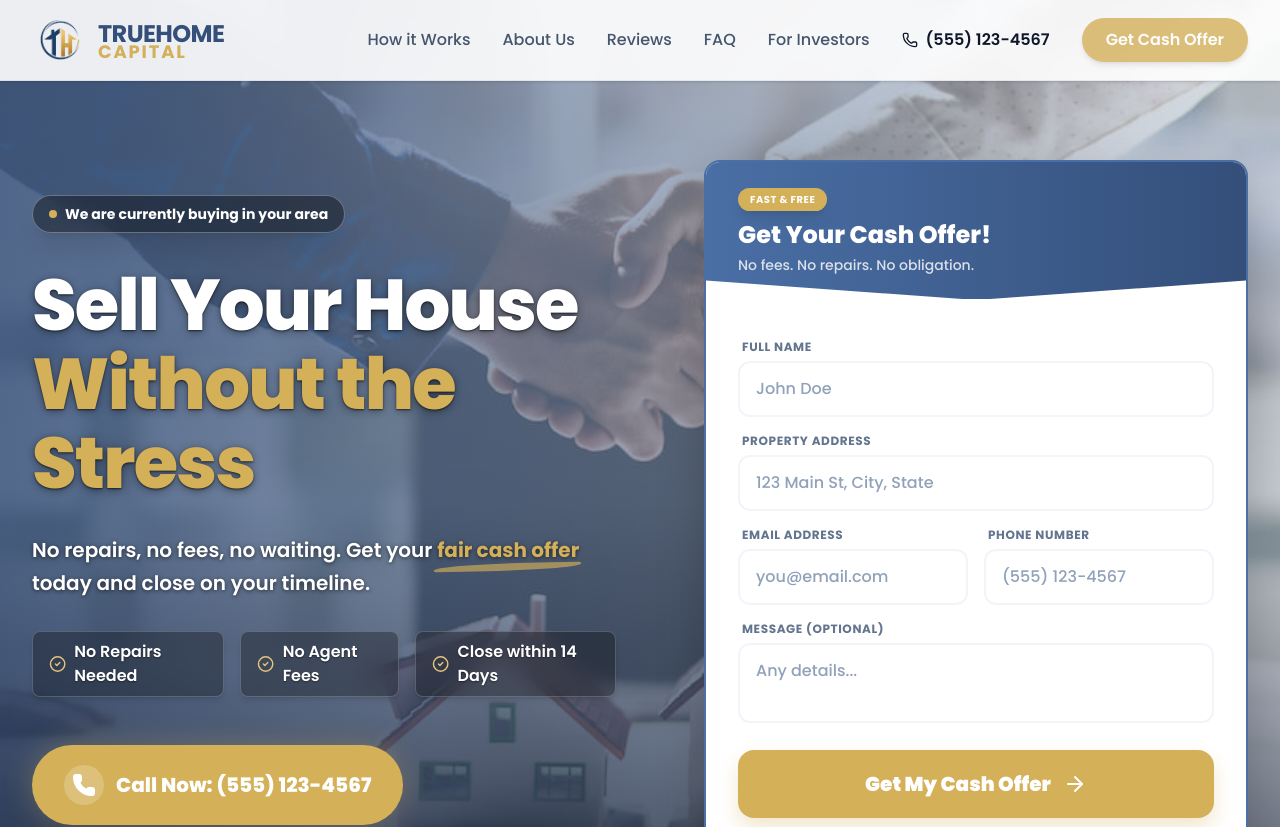
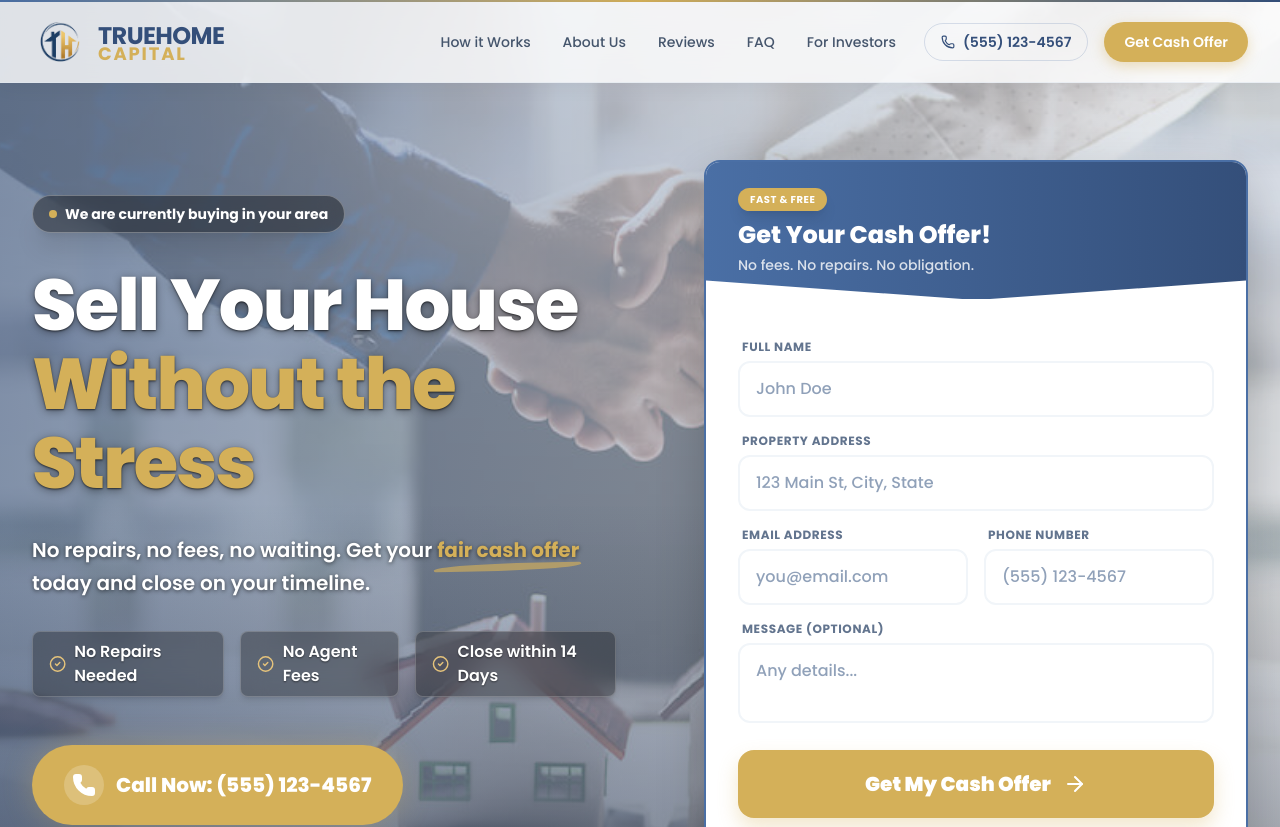
Before and after one commit to synbyte/antigrav, a Next.js app: page / in a window 1280 px wide. Shown: the top 827 px of the page. Built offline with nearby package versions, Linux system fonts and the light colour scheme.

Commit message:
refactor: Redesign the Navbar with updated styling, a new top accent bar, and enhanced hover effects for links and the logo.

```diff
--- a/src/components/HeroSection.tsx
+++ b/src/components/HeroSection.tsx
@@ -8,14 +8,14 @@ export default function HeroSection() {
     return (
         <section className="relative pt-32 pb-20 lg:pt-40 lg:pb-28 overflow-hidden">
             {/* Background Image with Dark Overlay */}
-            <div className="absolute inset-0 z-0 overflow-hidden bg-slate-300">
+            <div className="absolute inset-0 z-0 overflow-hidden bg-slate-100">
                 <div
-                    className="absolute inset-0 opacity-60 bg-cover bg-center bg-no-repeat grayscale-[20%]"
+                    className="absolute inset-0 opacity-45 bg-cover bg-center bg-no-repeat grayscale-[20%]"
                     style={{ backgroundImage: 'url(/hero1.jpg)' }}
                 ></div>
                 {/* Gradient Overlays for Depth and Readability */}
-                <div className="absolute inset-0 bg-linear-to-r from-brand-dark/80 via-brand-dark/40 to-transparent"></div>
-                <div className="absolute inset-0 bg-linear-to-t from-slate-900/80 via-transparent to-transparent"></div>
+                <div className="absolute inset-0 bg-linear-to-r from-brand-dark/55 via-brand-dark/25 to-transparent"></div>
+                <div className="absolute inset-0 bg-linear-to-t from-slate-900/50 via-transparent to-transparent"></div>
             </div>
 
             <div className="container-width relative z-10">
--- a/src/components/Navbar.tsx
+++ b/src/components/Navbar.tsx
@@ -10,13 +10,16 @@ export default function Navbar() {
     const [isOpen, setIsOpen] = useState(false);
 
     return (
-        <nav className="fixed w-full bg-white/90 backdrop-blur-md z-50 border-b border-brand/10 shadow-sm">
+        <nav className="fixed w-full z-50">
+            {/* Thin accent bar at the very top */}
+            <div className="h-0.5 w-full bg-linear-to-r from-brand via-accent to-brand-dark" />
+            <div className="bg-white/80 backdrop-blur-xl border-b border-slate-200/60 shadow-[0_2px_20px_rgba(0,0,0,0.06)]">
                 <div className="max-w-7xl mx-auto px-4 sm:px-6 lg:px-8">
                     <div className="flex justify-between h-20 items-center">
                         {/* Logo */}
                         <div className="flex-shrink-0 flex items-center mr-8">
                             <Link href="/" className="flex items-center gap-2.5 group">
-                            <div className="relative w-12 h-12 md:w-14 md:h-14 flex-shrink-0">
+                                <div className="relative w-12 h-12 md:w-14 md:h-14 flex-shrink-0 group-hover:scale-105 transition-transform duration-300">
                                     <Image
                                         src="/logo_nobg.png"
                                         alt="True Home Capital Logo"
@@ -37,27 +40,34 @@ export default function Navbar() {
                         </div>
 
                         {/* Desktop Menu */}
-                    <div className="hidden md:flex items-center space-x-6 lg:space-x-8">
-                        <Link href="#how-it-works" className="text-slate-600 hover:text-brand font-medium transition-colors">
-                            How it Works
+                        <div className="hidden md:flex items-center space-x-1 lg:space-x-2">
+                            {[
+                                { href: '#how-it-works', label: 'How it Works' },
+                                { href: '#about', label: 'About Us' },
+                                { href: '#reviews', label: 'Reviews' },
+                                { href: '#faq', label: 'FAQ' },
+                                { href: '#buyers', label: 'For Investors' },
+                            ].map(({ href, label }) => (
+                                <Link
+                                    key={href}
+                                    href={href}
+                                    className="relative px-3 py-2 text-slate-600 hover:text-brand font-medium text-sm transition-colors duration-200 group"
+                                >
+                                    {label}
+                                    <span className="absolute bottom-0 left-3 right-3 h-0.5 bg-accent scale-x-0 group-hover:scale-x-100 transition-transform duration-300 origin-left rounded-full" />
                                 </Link>
-                        <Link href="#about" className="text-slate-600 hover:text-brand font-medium transition-colors">
-                            About Us
-                        </Link>
-                        <Link href="#reviews" className="text-slate-600 hover:text-brand font-medium transition-colors">
-                            Reviews
-                        </Link>
-                        <Link href="#faq" className="text-slate-600 hover:text-brand font-medium transition-colors">
-                            FAQ
-                        </Link>
-                        <Link href="#buyers" className="text-slate-600 hover:text-brand font-medium transition-colors">
-                            For Investors
-                        </Link>
-                        <a href="tel:+15551234567" className="flex items-center text-slate-900 font-semibold hover:text-brand transition-colors">
-                            <Phone className="w-4 h-4 mr-2" />
+                            ))}
+                            <a
+                                href="tel:+15551234567"
+                                className="flex items-center gap-2 ml-2 px-4 py-2 rounded-full text-brand-dark font-semibold text-sm border border-brand/20 hover:border-brand/50 hover:bg-brand/5 transition-all duration-200"
+                            >
+                                <Phone className="w-3.5 h-3.5" />
                                 (555) 123-4567
                             </a>
-                        <Link href="#contact" className="bg-accent text-white px-6 py-2.5 rounded-full font-semibold hover:bg-accent-dark transition-all shadow-md hover:shadow-lg transform hover:-translate-y-0.5 animate-pulse-slow">
+                            <Link
+                                href="#contact"
+                                className="ml-2 bg-accent text-white px-5 py-2.5 rounded-full font-semibold text-sm hover:bg-accent-dark transition-all duration-200 shadow-[0_4px_14px_rgba(212,176,89,0.4)] hover:shadow-[0_6px_20px_rgba(212,176,89,0.5)] hover:-translate-y-0.5 transform"
+                            >
                                 Get Cash Offer
                             </Link>
                         </div>
@@ -138,6 +148,7 @@ export default function Navbar() {
                         </motion.div>
                     )}
                 </AnimatePresence>
+            </div>
         </nav>
     );
 }
```
Lines whose indentation alone changed are shown as unchanged.
